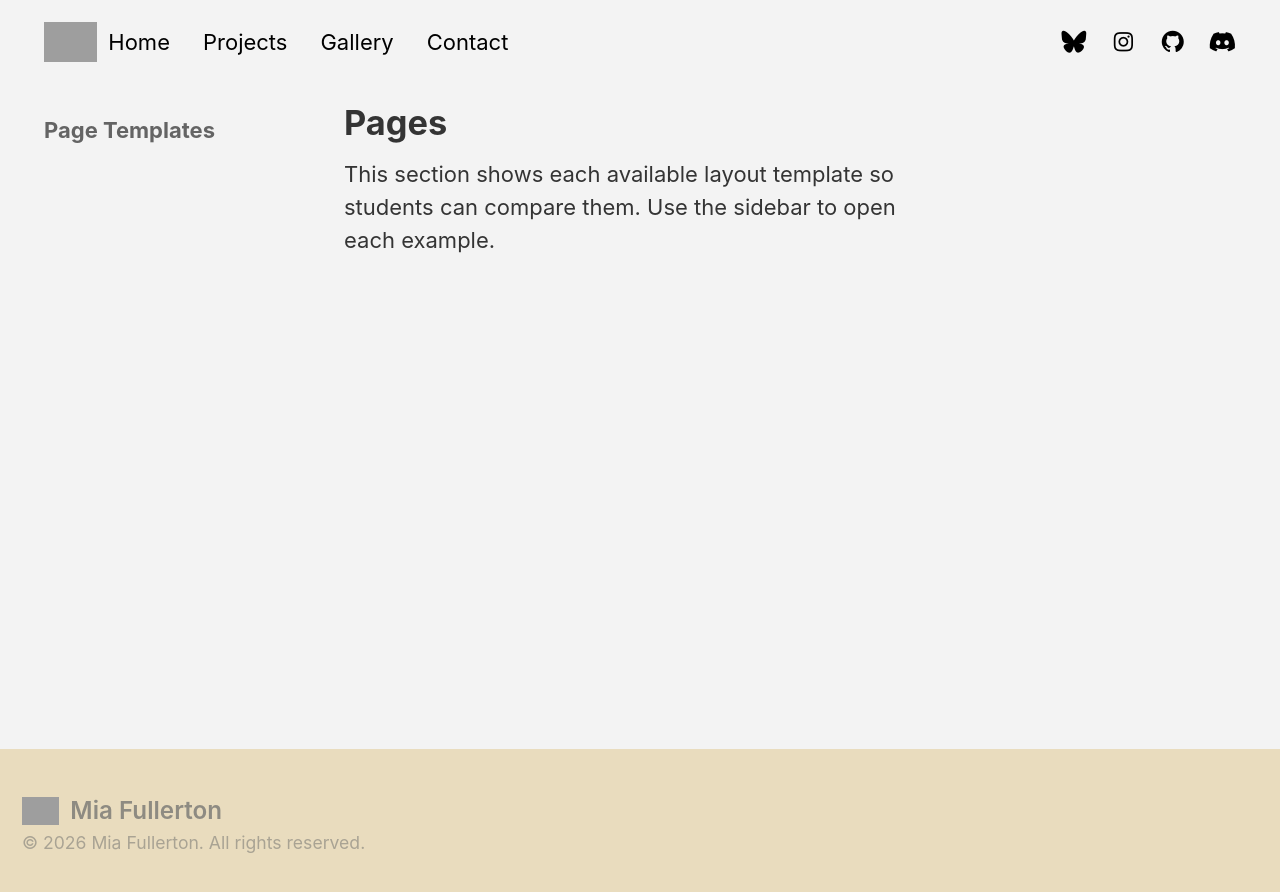
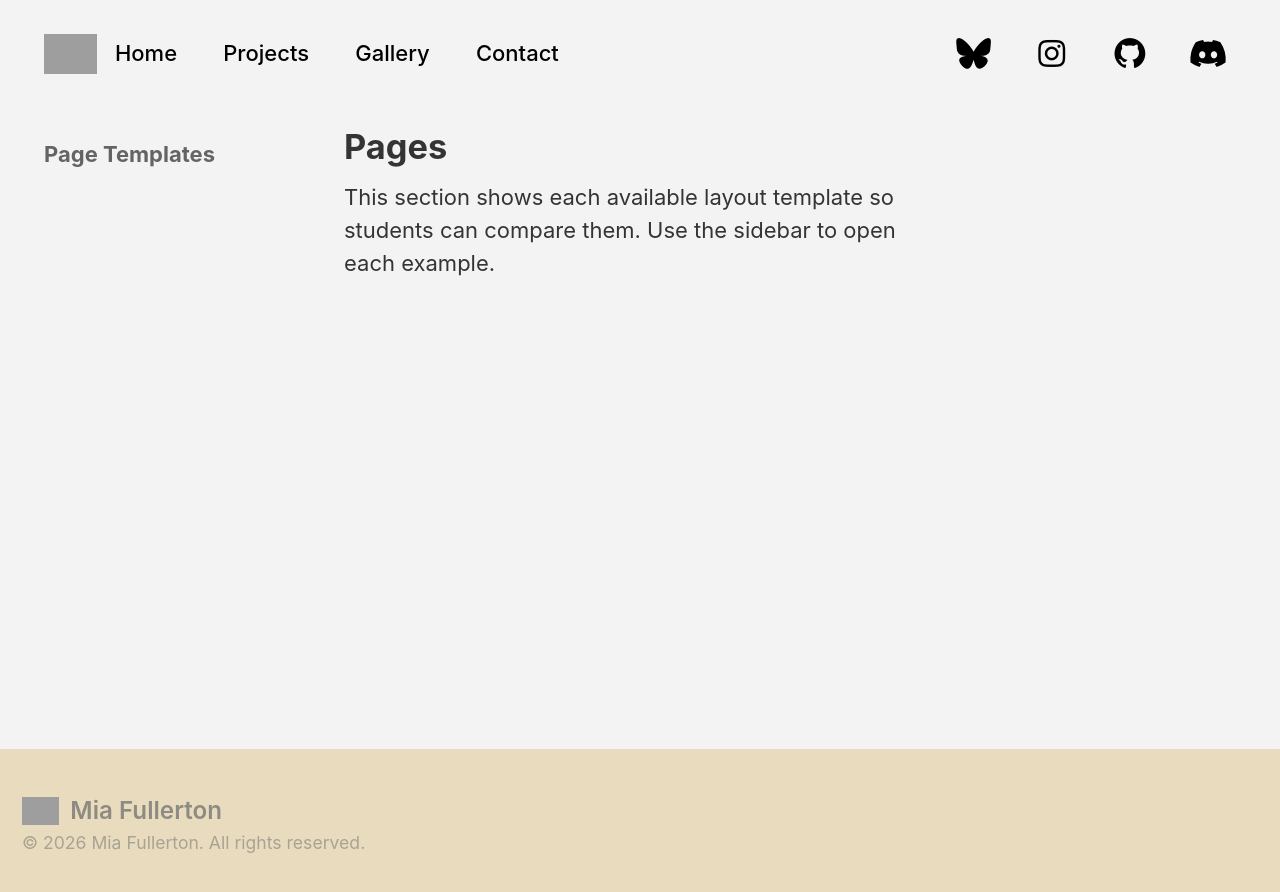
Before and after one commit to Griffsirr/Griffsirr.github.io, a Jekyll site: the page built from _pages/pages.md, in a window 1280 px wide. Shown: the top 892 px of the page. Built offline with Jekyll 4.4.1, drawn with Linux system fonts in a browser that asks for light colours; grey boxes are pictures that could not be loaded.

Commit message:
Update header.html

```diff
--- a/_includes/header.html
+++ b/_includes/header.html
@@ -32,15 +32,39 @@
 </nav>
 
 <style>
+.custom-nav {
+  font-size: 1.1rem;
+}
+
+/* LOGO */
+.custom-nav img {
+  height: 50px;
+}
+
+/* LINKS */
+.nav-link {
+  padding: 0.5rem 0.3rem;
+  font-weight: 500;
+}
+
+/* ICONS */
+.nav-icon {
+  font-size: 1.4rem;
+  padding: 0.4rem;
+}
+
+/* HOVER (keep your style) */
 .nav-link, .nav-icon {
   color: inherit;
   text-decoration: none;
   position: relative;
   transition: color 0.2s;
 }
+
 .nav-link:hover, .nav-icon:hover {
   color: #a18b6d;
 }
+
 .nav-link::after, .nav-icon::after {
   content: '';
   display: block;
@@ -51,6 +75,7 @@
   position: absolute;
   left: 0;
 }
+
 .nav-link:hover::after, .nav-icon:hover::after {
   width: 100%;
 }
```
